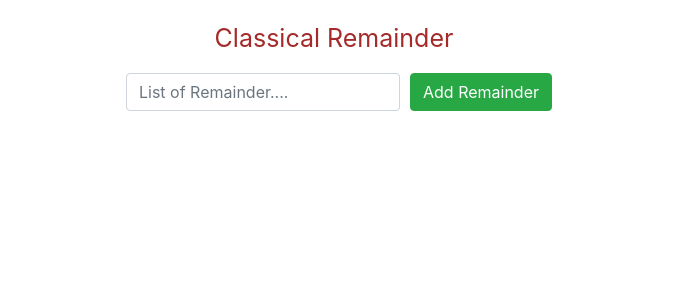
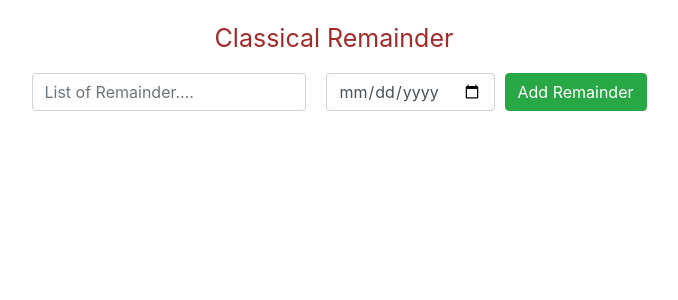
Before and after one commit to aniketbumbc/Remainder-App-React, a React (Create React App) app: page / in a window 1280 px wide. Shown: the top 300 px of the page, without its empty margins (306-984 px from the left). Built offline with nearby package versions, Linux system fonts and the light colour scheme.

Commit message:
calender added

```diff
--- a/package.json
+++ b/package.json
@@ -7,8 +7,11 @@
     "@testing-library/react": "^9.3.2",
     "@testing-library/user-event": "^7.1.2",
     "bootstrap": "^4.4.1",
+    "mdbreact": "^4.25.4",
     "react": "^16.13.1",
     "react-bootstrap": "^1.0.0-beta.17",
+    "react-bootstrap-date-picker": "^5.1.0",
+    "react-datepicker": "^2.14.1",
     "react-dom": "^16.13.1",
     "react-redux": "^7.2.0",
     "react-scripts": "3.4.1",
--- a/src/actions/index.js
+++ b/src/actions/index.js
@@ -1,10 +1,12 @@
-//Actions and action  creator function
+//Actions and actioncreator function
 import {ADD_REM,REM_DEL} from '../constant';
 
-export const addRemainder = (text) =>{
+export const addRemainder = (text,dueDate) =>{
+      debugger;
       const action  = {
             type:ADD_REM,
-            text:text
+            text:text,
+            dueDate:dueDate
       }
       console.log("actinRemainder ", action);
 
--- a/src/componets/App.js
+++ b/src/componets/App.js
@@ -2,27 +2,29 @@ import React, { Component } from 'react';
 import { connect } from 'react-redux';
 import { bindActionCreators } from 'redux';
 import { addRemainder, deleteRemainder } from '../actions/index';
+
+
 
 class App extends Component {
 
       constructor(props) {
             super(props)
             this.state = {
-                  text: ''
+                  text: '',
+                  dueDate: ''
             }
 
             this.handleChange = this.handleChange.bind(this);
             this.addRemainder = this.addRemainder.bind(this);
             this.deleteRemainder = this.deleteRemainder.bind(this);
+            this.getPickerValue = this.getPickerValue.bind(this);
       }
 
       addRemainder() {
-
-            this.props.addRemainder(this.state.text);
+            this.props.addRemainder(this.state.text, this.state.dueDate);
       }
 
       deleteRemainder(id) {
-            debugger;
             this.props.deleteRemainder(id);
 
       }
@@ -58,6 +60,9 @@ class App extends Component {
             this.setState({ text: event.target.value });
       }
 
+      getPickerValue = (event) => {
+            this.setState({ dueDate:event.target.value});
+      }
 
       render() {
 
@@ -71,6 +76,8 @@ class App extends Component {
                                     <input className="form-control"
                                           placeholder="List of Remainder...."
                                           onChange={this.handleChange} />
+                                          <input type="date" className="form-control"
+                                          id="birthday" onChange={this.getPickerValue}/>
                               </div>
                               <button type="button"
                                     className="btn btn-success"
--- a/src/index.js
+++ b/src/index.js
@@ -6,7 +6,7 @@ import {Provider} from 'react-redux';
 import {createStore} from 'redux';
 import reducer from './reducer';
 import Student from './componets/Student';
-
+import "react-datepicker/dist/react-datepicker.css";
 
 const store = createStore(reducer);
 
--- a/src/reducer/index.js
+++ b/src/reducer/index.js
@@ -6,12 +6,12 @@ import { ADD_REM, REM_DEL } from '../constant';
 const remainder = (action) => {
       return {
             text: action.text,
+            dueDate:action.dueDate,
             id: Math.random()
       }
 }
 
 const removeById = (state = [], id) => {
-      debugger;
       const remainders = state.filter(rem => rem.id !== id);
       console.log("new delete", remainders);
       return remainders;
@@ -27,7 +27,6 @@ const remainders = (state = [], action) => {
                   console.log('remainder state', remainders);
                   return remainders;
             case REM_DEL:
-                        debugger;
                   remainders = removeById(state, action.id);
                   return remainders;
             default:
--- a/src/style.css
+++ b/src/style.css
@@ -1,3 +1,4 @@
+
 .App{
       padding: 20px;
       display:flex;
```
Also changed, not shown: 1 other file (tests, documents, lock files or other folders).
